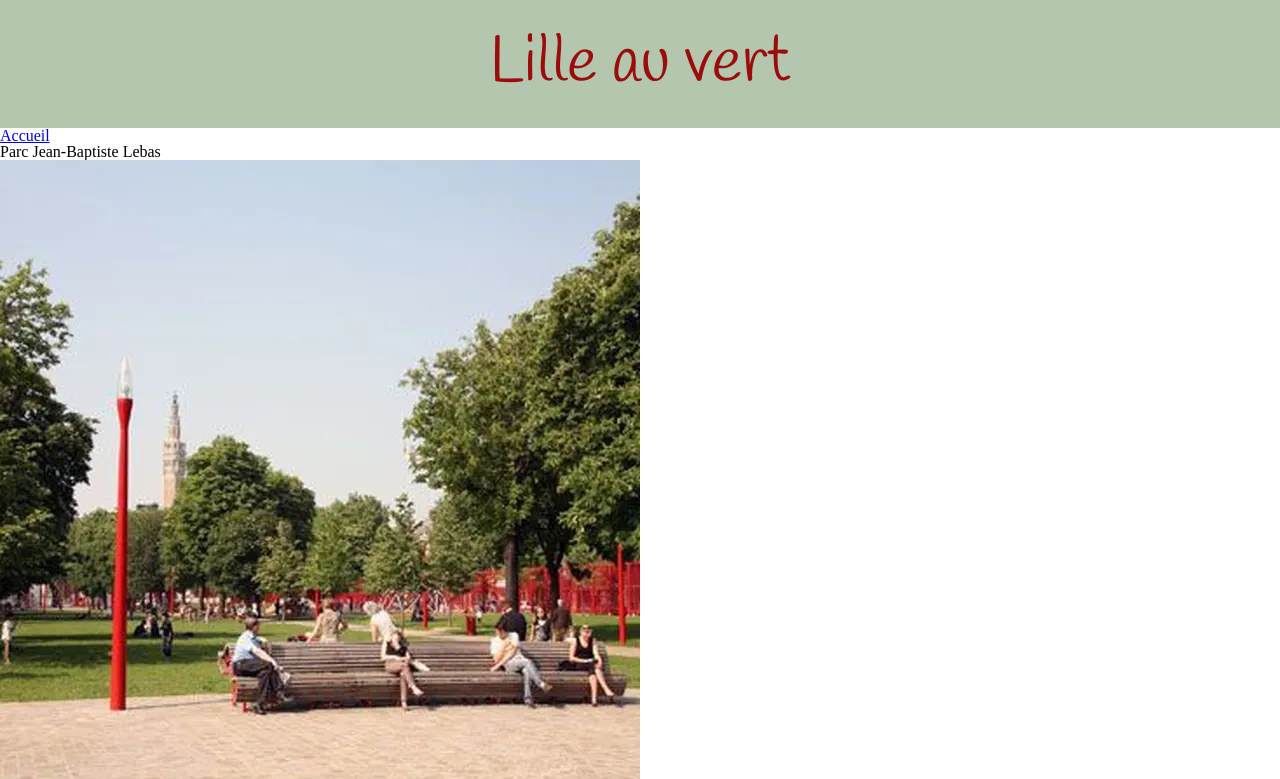
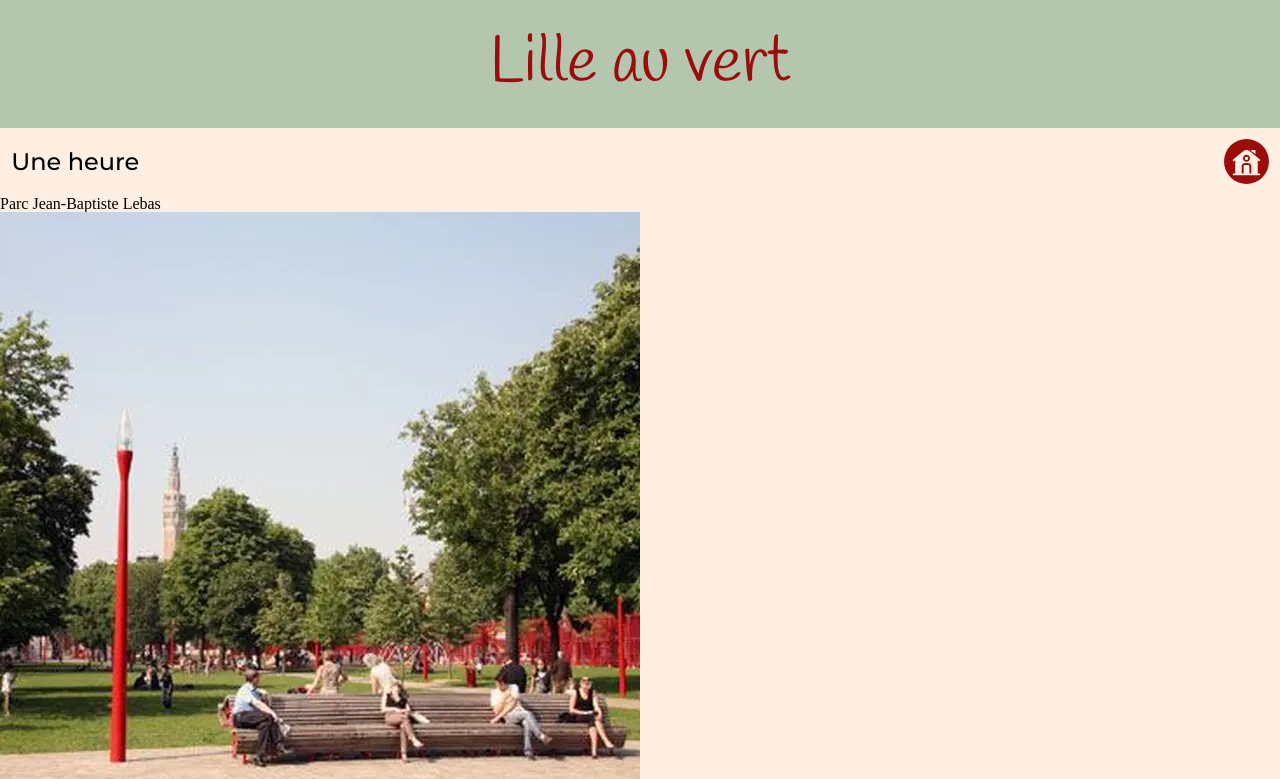
Before and after one commit to EmilieLgt/Lille-au-vert, a React (Vite) app: page /uneHeure in a window 1280 px wide. Shown: the top 779 px of the page. Built offline with nearby package versions, Linux system fonts and the light colour scheme; a web font is replaced by a local one.

Commit message:
CSS sur les pages

```diff
--- a/src/pages/DemiJournee.jsx
+++ b/src/pages/DemiJournee.jsx
@@ -2,16 +2,28 @@ import { Link } from "react-router-dom";
 import Card from "../components/Card";
 import { useContext } from "react";
 import { ActivitiesContext } from "../assets/Context/ActivitiesContext";
+import "./pages.css";
 
 function DemiJournee() {
-  const {oneAfternoon} = useContext(ActivitiesContext)
+  const { oneAfternoon } = useContext(ActivitiesContext);
 
   return (
     <>
-      <Link to="/">Accueil</Link>
-      {oneAfternoon.map((activity) =>
-        <Card activity={activity} key={activity.id}/>)}
-
+      <div className="pageBlock">
+        <div className="topPage">
+          <h2 className="titlePage">Demi-journée</h2>
+          <Link to="/" className="linkTo">
+            <img
+              className="logoAccueil"
+              src="./public/images/home.svg"
+              alt="icone accueil"
+            />
+          </Link>
+        </div>
+        {oneAfternoon.map((activity) => (
+          <Card activity={activity} key={activity.id} />
+        ))}
+      </div>
     </>
   );
 }
--- a/src/pages/Quotidien.jsx
+++ b/src/pages/Quotidien.jsx
@@ -2,16 +2,28 @@ import { Link } from "react-router-dom";
 import Card from "../components/Card";
 import { useContext } from "react";
 import { ActivitiesContext } from "../assets/Context/ActivitiesContext";
+import "./pages.css";
 
 function Quotidien() {
-  const {daily} = useContext(ActivitiesContext)
+  const { daily } = useContext(ActivitiesContext);
 
   return (
     <>
-      <Link to="/">Accueil</Link>
-      {daily.map((activity) =>
-        <Card activity={activity} key={activity.id}/>)}
-
+      <div className="pageBlock">
+        <div className="topPage">
+          <h2 className="titlePage">Au Quotidien</h2>
+          <Link to="/" className="linkTo">
+            <img
+              className="logoAccueil"
+              src="./public/images/home.svg"
+              alt="icone accueil"
+            />
+          </Link>
+        </div>
+        {daily.map((activity) => (
+          <Card activity={activity} key={activity.id} />
+        ))}
+      </div>
     </>
   );
 }
--- a/src/pages/UneHeure.jsx
+++ b/src/pages/UneHeure.jsx
@@ -2,16 +2,28 @@ import { Link } from "react-router-dom";
 import Card from "../components/Card";
 import { useContext } from "react";
 import { ActivitiesContext } from "../assets/Context/ActivitiesContext";
+import "./pages.css";
 
 function UneHeure() {
-  const {oneHour} = useContext(ActivitiesContext)
+  const { oneHour } = useContext(ActivitiesContext);
 
   return (
     <>
-      <Link to="/">Accueil</Link>
-      {oneHour.map((activity) =>
-        <Card activity={activity} key={activity.id}/>)}
-
+      <div className="pageBlock">
+        <div className="topPage">
+          <h2 className="titlePage">Une heure</h2>
+          <Link to="/" className="linkTo">
+            <img
+              className="logoAccueil"
+              src="./public/images/home.svg"
+              alt="icone accueil"
+            />
+          </Link>
+        </div>
+        {oneHour.map((activity) => (
+          <Card activity={activity} key={activity.id} />
+        ))}
+      </div>
     </>
   );
 }
--- a/src/pages/WeekEnd.jsx
+++ b/src/pages/WeekEnd.jsx
@@ -2,16 +2,28 @@ import { Link } from "react-router-dom";
 import Card from "../components/Card";
 import { useContext } from "react";
 import { ActivitiesContext } from "../assets/Context/ActivitiesContext";
+import "./pages.css";
 
 function WeekEnd() {
-  const {weekEnd} = useContext(ActivitiesContext)
+  const { weekEnd } = useContext(ActivitiesContext);
 
   return (
     <>
-      <Link to="/">Accueil</Link>
-      {weekEnd.map((activity) =>
-        <Card activity={activity} key={activity.id}/>)}
-
+      <div className="pageBlock">
+        <div className="topPage">
+          <h2 className="titlePage">Week-end</h2>
+          <Link to="/" className="linkTo">
+            <img
+              className="logoAccueil"
+              src="./public/images/home.svg"
+              alt="icone accueil"
+            />
+          </Link>
+        </div>
+        {weekEnd.map((activity) => (
+          <Card activity={activity} key={activity.id} />
+        ))}
+      </div>
     </>
   );
 }
--- /dev/null
+++ b/src/pages/pages.css
@@ -0,0 +1,26 @@
+.pageBlock {
+  background-color: var(--third-color);
+}
+
+.topPage {
+  display: flex;
+  flex-direction: row;
+  justify-content: space-between;
+  padding: 0.7em;
+  align-items: center;
+}
+
+.titlePage {
+  font-family: var(--primary-font);
+  font-size: x-large;
+  font-weight: 500;
+}
+
+.logoAccueil {
+  width: 25%;
+}
+
+.linkTo {
+  display: flex;
+  flex-direction: row-reverse;
+}
```
Also changed, not shown: public/images/home.svg (added).
